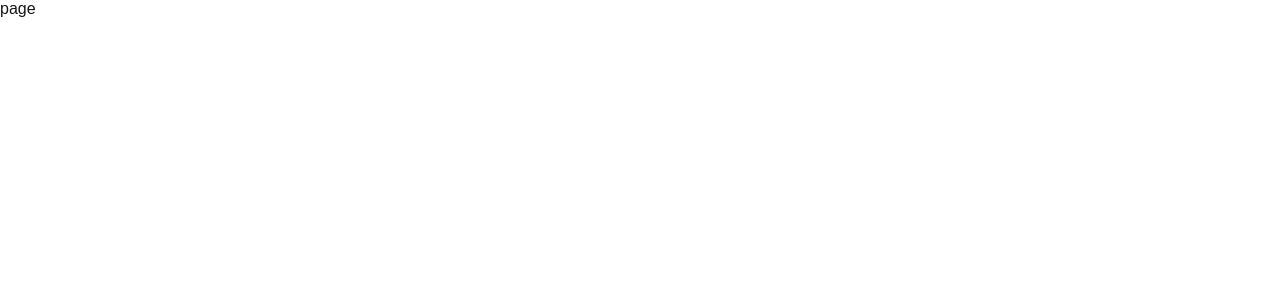
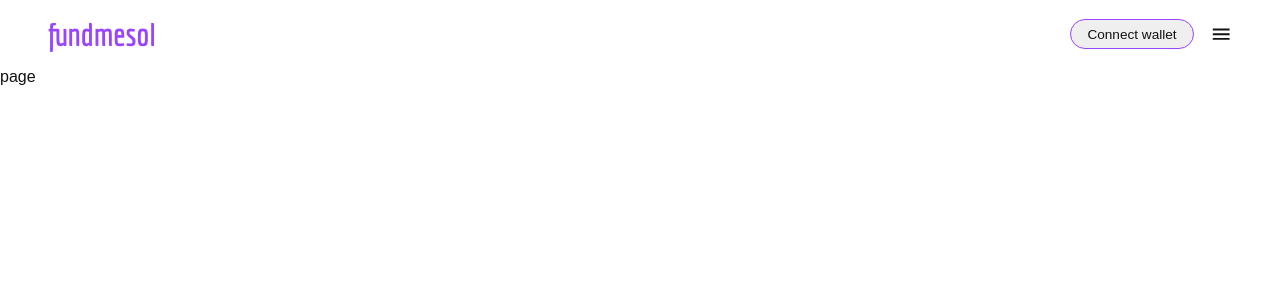
Before and after one commit to Gboly/fundmesol, a Next.js app: page / in a window 1280 px wide. Shown: the top 300 px of the page. Built offline with nearby package versions, Linux system fonts and the light colour scheme.

Commit message:
feat: Create Nav

```diff
--- a/src/app/globals.css
+++ b/src/app/globals.css
@@ -1,6 +1,20 @@
 :root {
-  --background: #ffffff;
-  --foreground: #171717;
+  --light: #fff;
+  --dark: #121212;
+  --primary-color: #9945ff;
+
+  --brand: 2rem;
+  --p3: 0.85rem
+}
+
+[data-theme = "light"] {
+  --bg-color: var(--light);
+  --color: var(--dark);
+}
+
+[data-theme = "dark"] {
+  --bg-color: var(--dark);
+  --color: var(--light);
 }
 
 html,
@@ -10,8 +24,8 @@ body {
 }
 
 body {
-  color: var(--foreground);
-  background: var(--background);
+  color: var(--color);
+  background: var(--bg-color);
   font-family: Arial, Helvetica, sans-serif;
   -webkit-font-smoothing: antialiased;
   -moz-osx-font-smoothing: grayscale;
--- a/src/app/layout.tsx
+++ b/src/app/layout.tsx
@@ -1,6 +1,7 @@
 import type { Metadata } from "next";
 import { Geist, Geist_Mono } from "next/font/google";
 import "./globals.css";
+import Nav from "@/components/nav/Nav";
 
 const geistSans = Geist({
   variable: "--font-geist-sans",
@@ -23,8 +24,9 @@ export default function RootLayout({
   children: React.ReactNode;
 }>) {
   return (
-    <html lang="en">
+    <html lang="en" data-theme="light">
       <body className={`${geistSans.variable} ${geistMono.variable}`}>
+        <Nav />
         {children}
       </body>
     </html>
--- /dev/null
+++ b/src/components/nav/Nav.tsx
@@ -0,0 +1,40 @@
+"use client";
+
+import { Economica } from "next/font/google";
+//import { useState } from "react";
+//import Navbar from "../navbar/Navbar";
+import "./nav.css";
+//import { philosopherFont } from "@/app/fonts";
+import MenuIcon from "@mui/icons-material/Menu";
+//import Image from "next/image";
+
+export const economica = Economica({
+  subsets: ["latin"],
+  weight: "700",
+});
+
+const Nav = () => {
+  //const [barIsOpen, setBarIsOpen] = useState(false);
+
+//   const openBar = () => setBarIsOpen(true);
+//   const closeBar = () => setBarIsOpen(false);
+
+  return (
+    <>
+      <nav>
+        <div className={economica.className}>
+          <span>fundmesol</span>
+        </div>
+        <div>
+          <button>Connect wallet</button>
+          <i>
+          <MenuIcon style={{ color: "inherit", fontSize: "inherit" }} />
+        </i>
+        </div>
+      </nav>
+      {/* {barIsOpen && <Navbar closeBar={closeBar} />} */}
+    </>
+  );
+};
+
+export default Nav;
--- /dev/null
+++ b/src/components/nav/nav.css
@@ -0,0 +1,41 @@
+nav {
+    width: 100%;
+    padding: 1rem 3rem;
+    background-color: var(--bg-color);
+    display: flex;
+    justify-content: space-between;
+    align-items: center;
+}
+nav > div:first-of-type {
+    color: var(--primary-color);
+    font-size: var(--brand);
+    display: flex;
+    align-items: center;
+    gap: .5rem;
+}
+nav > div:first-of-type > img {
+    width: 3rem;
+    height: auto;
+}
+nav > div:last-of-type {
+    display: flex;
+    gap: 1rem;
+    align-items: center;
+}
+nav button {
+    padding: .4rem 1rem;
+    border-radius: 1rem;
+    border: 1px solid var(--primary-color);
+    background-color: rgba(121, 121, 121, 0.12);
+    color: var(--color3);
+    font-size: var(--p3);
+    cursor: pointer;
+}
+nav button:hover {
+    opacity: .8;
+}
+nav i {
+    line-height: 0;
+    font-size: 1.4rem;
+    cursor: pointer;
+}
```
Also changed, not shown: package.json (+8 -4 lines), 1 other file (tests, documents, lock files or other folders).
